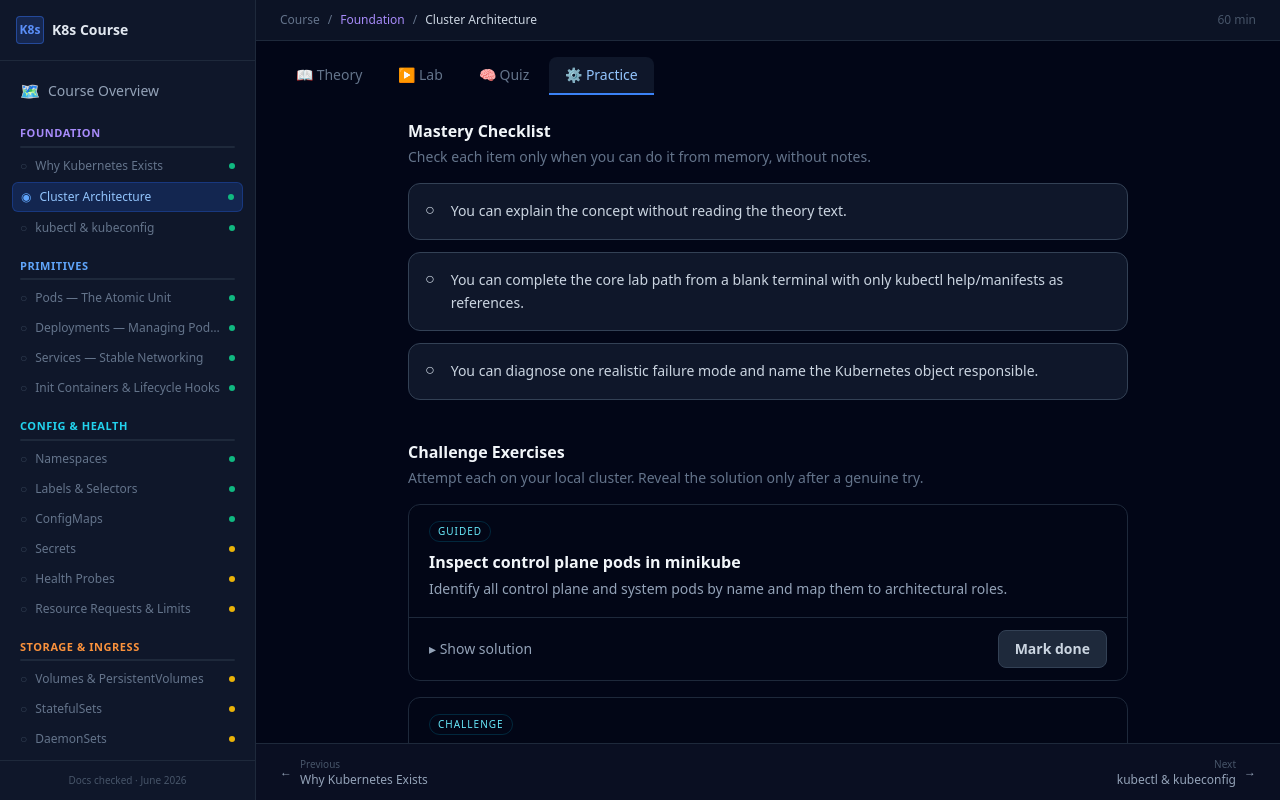
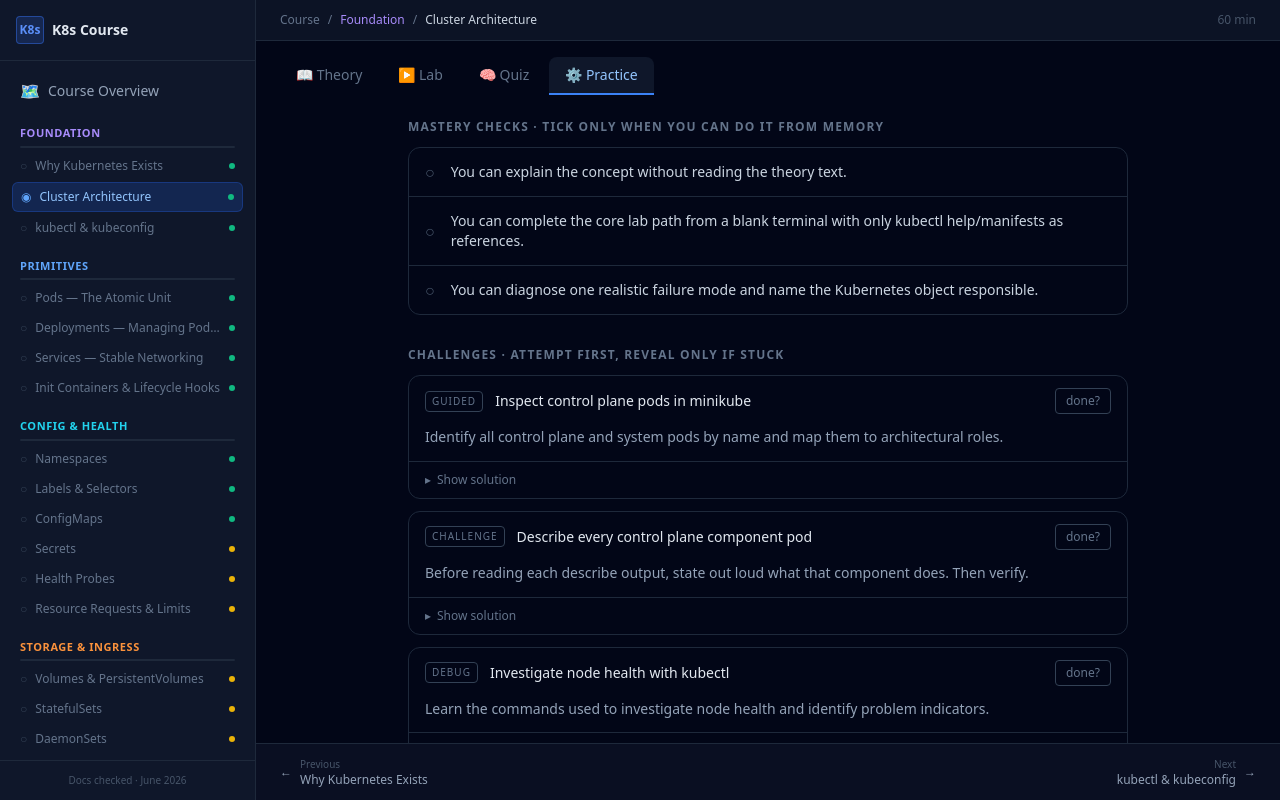
Before and after one commit to davidnbr/k8s_journey, a Next.js app: page /learn/phase-0/architecture in a window 1280 px wide. Both pictures are taken after a click on the button "⚙ Practice". Built offline with nearby package versions, Linux system fonts and the light colour scheme.

Commit message:
chore: separate steps on practice

```diff
--- a/app/learn/[phase]/[module]/LessonPageClient.tsx
+++ b/app/learn/[phase]/[module]/LessonPageClient.tsx
@@ -293,11 +293,7 @@
   const toggleCheck = (index: number) => {
     setCheckedItems((prev) => {
       const next = new Set(prev)
-      if (next.has(index)) {
-        next.delete(index)
-      } else {
-        next.add(index)
-      }
+      next.has(index) ? next.delete(index) : next.add(index)
       return next
     })
   }
@@ -305,11 +301,7 @@
   const toggleSolution = (id: string) => {
     setRevealedSolutions((prev) => {
       const next = new Set(prev)
-      if (next.has(id)) {
-        next.delete(id)
-      } else {
-        next.add(id)
-      }
+      next.has(id) ? next.delete(id) : next.add(id)
       return next
     })
   }
@@ -317,11 +309,7 @@
   const toggleDone = (id: string) => {
     setDoneExercises((prev) => {
       const next = new Set(prev)
-      if (next.has(id)) {
-        next.delete(id)
-      } else {
-        next.add(id)
-      }
+      next.has(id) ? next.delete(id) : next.add(id)
       return next
     })
   }
@@ -331,116 +319,93 @@
   ) ?? []
 
   return (
-    <div className="mb-8 space-y-10">
+    <div className="space-y-8 pb-8">
       {/* Mastery checklist */}
       <section>
-        <h2 className="text-base font-bold text-slate-100 mb-1">Mastery Checklist</h2>
-        <p className="text-sm text-slate-500 mb-4">Check each item only when you can do it from memory, without notes.</p>
-        <ul className="space-y-3">
+        <h2 className="text-xs font-bold uppercase tracking-widest text-slate-500 mb-3">
+          Mastery checks · tick only when you can do it from memory
+        </h2>
+        <ul className="divide-y divide-slate-800 border border-slate-800 rounded-xl overflow-hidden">
           {masteryChecks.map((item, index) => {
             const checked = checkedItems.has(index)
             return (
               <li key={index}>
                 <button
                   onClick={() => toggleCheck(index)}
-                  className={`w-full text-left flex items-start gap-4 px-4 py-4 rounded-xl border text-sm leading-relaxed transition-all ${
-                    checked
-                      ? 'bg-emerald-500/10 border-emerald-500/30 text-emerald-300'
-                      : 'bg-slate-900 border-slate-700 text-slate-300 hover:border-slate-600'
+                  className={`w-full text-left flex items-center gap-4 px-4 py-3.5 text-sm transition-colors ${
+                    checked ? 'bg-emerald-500/8 text-emerald-300' : 'text-slate-300 hover:bg-slate-800/60'
                   }`}
                 >
-                  <span className="flex-shrink-0 mt-0.5 font-mono text-base leading-none">
+                  <span className={`flex-shrink-0 text-base leading-none ${checked ? 'text-emerald-400' : 'text-slate-600'}`}>
                     {checked ? '✓' : '○'}
                   </span>
-                  <span>{item}</span>
+                  <span className={checked ? 'line-through decoration-emerald-600 opacity-60' : ''}>{item}</span>
                 </button>
               </li>
             )
           })}
         </ul>
-        {allChecked && (
-          <div className="mt-4 flex items-center gap-2 bg-emerald-500/10 border border-emerald-500/30 rounded-xl px-4 py-3">
-            <span className="text-emerald-400">✓</span>
-            <span className="text-emerald-300 text-sm font-semibold">All checks complete — ready to move on.</span>
-          </div>
+        {allChecked && masteryChecks.length > 0 && (
+          <p className="mt-2 text-xs text-emerald-400 pl-1">All done — move on.</p>
         )}
       </section>
 
       {/* Challenge exercises */}
       {exerciseTasks.length > 0 && (
         <section>
-          <h2 className="text-base font-bold text-slate-100 mb-1">Challenge Exercises</h2>
-          <p className="text-sm text-slate-500 mb-4">Attempt each on your local cluster. Reveal the solution only after a genuine try.</p>
-          <div className="space-y-4">
+          <h2 className="text-xs font-bold uppercase tracking-widest text-slate-500 mb-3">
+            Challenges · attempt first, reveal only if stuck
+          </h2>
+          <div className="space-y-3">
             {exerciseTasks.map((task) => {
               const revealed = revealedSolutions.has(task.id)
               const done = doneExercises.has(task.id)
               return (
-                <div
-                  key={task.id}
-                  className={`border rounded-xl overflow-hidden transition-all ${
-                    done ? 'border-emerald-500/30 bg-emerald-500/5' : 'border-slate-800 bg-slate-950/50'
-                  }`}
-                >
-                  <div className="px-5 py-4 flex items-start justify-between gap-3">
-                    <div className="flex-1 min-w-0">
-                      <div className="flex items-center gap-2 mb-2">
-                        <span className="text-[10px] uppercase tracking-widest text-cyan-300 border border-cyan-500/20 rounded-full px-2 py-0.5">
-                          {task.kind}
-                        </span>
-                        {done && (
-                          <span className="text-[10px] uppercase tracking-widest text-emerald-300 border border-emerald-500/20 rounded-full px-2 py-0.5">
-                            done
-                          </span>
-                        )}
-                      </div>
-                      <p className="text-base font-semibold text-slate-100">{task.title}</p>
-                      <p className="text-sm text-slate-400 mt-1 leading-relaxed">{task.goal}</p>
-                    </div>
+                <div key={task.id} className={`border rounded-xl overflow-hidden transition-colors ${done ? 'border-emerald-500/25' : 'border-slate-800'}`}>
+                  {/* Header */}
+                  <div className="px-4 py-3 flex items-center gap-3">
+                    <span className="text-[10px] uppercase tracking-widest text-slate-500 border border-slate-700 rounded px-1.5 py-0.5">{task.kind}</span>
+                    <p className="flex-1 text-sm font-medium text-slate-200">{task.title}</p>
+                    <button
+                      onClick={() => toggleDone(task.id)}
+                      className={`text-xs px-2.5 py-1 rounded border transition-all ${
+                        done ? 'border-emerald-500/30 text-emerald-400' : 'border-slate-700 text-slate-500 hover:text-slate-300'
+                      }`}
+                    >
+                      {done ? '✓' : 'done?'}
+                    </button>
                   </div>
 
-                  {revealed && (
-                    <div className="grid md:grid-cols-3 gap-0 border-t border-slate-800">
-                      <div className="p-4 border-b md:border-b-0 md:border-r border-slate-800">
-                        <div className="text-xs uppercase tracking-widest text-slate-500 mb-3 font-semibold">Run</div>
-                        <pre className="overflow-x-auto text-xs leading-relaxed text-cyan-200 font-mono whitespace-pre-wrap">
-                          {task.commands.join('\n')}
-                        </pre>
-                      </div>
-                      <div className="p-4 border-b md:border-b-0 md:border-r border-slate-800">
-                        <div className="text-xs uppercase tracking-widest text-slate-500 mb-3 font-semibold">Verify</div>
-                        <pre className="overflow-x-auto text-xs leading-relaxed text-emerald-200 font-mono whitespace-pre-wrap">
-                          {task.verify.join('\n')}
-                        </pre>
-                        <p className="text-xs text-slate-500 mt-3 leading-relaxed">{task.expectedOutcome}</p>
-                      </div>
-                      <div className="p-4">
-                        <div className="text-xs uppercase tracking-widest text-slate-500 mb-3 font-semibold">Cleanup</div>
-                        <pre className="overflow-x-auto text-xs leading-relaxed text-amber-200 font-mono whitespace-pre-wrap">
-                          {task.cleanup.join('\n')}
-                        </pre>
-                      </div>
-                    </div>
-                  )}
+                  {/* Goal */}
+                  <p className="px-4 pb-3 text-sm text-slate-400 leading-relaxed">{task.goal}</p>
 
-                  <div className="px-5 py-3 border-t border-slate-800 flex items-center gap-3">
+                  {/* Solution */}
+                  <div className="border-t border-slate-800">
                     <button
                       onClick={() => toggleSolution(task.id)}
-                      className="text-sm text-slate-400 hover:text-slate-200 transition-colors"
+                      className="w-full px-4 py-2.5 text-left text-xs text-slate-500 hover:text-slate-300 transition-colors flex items-center gap-1.5"
                     >
-                      {revealed ? '▾ Hide solution' : '▸ Show solution'}
+                      <span>{revealed ? '▾' : '▸'}</span>
+                      <span>{revealed ? 'Hide solution' : 'Show solution'}</span>
                     </button>
-                    <div className="flex-1" />
-                    <button
-                      onClick={() => toggleDone(task.id)}
-                      className={`text-sm font-semibold px-4 py-2 rounded-lg border transition-all ${
-                        done
-                          ? 'bg-emerald-500/10 border-emerald-500/30 text-emerald-300'
-                          : 'bg-slate-800 border-slate-700 text-slate-300 hover:border-slate-600'
-                      }`}
-                    >
-                      {done ? '✓ Done' : 'Mark done'}
-                    </button>
+
+                    {revealed && (
+                      <div className="border-t border-slate-800 bg-slate-950/60 px-4 py-4 space-y-4">
+                        <div>
+                          <span className="text-[10px] uppercase tracking-widest text-cyan-500 font-semibold">Run</span>
+                          <pre className="mt-1.5 text-xs text-cyan-200 font-mono whitespace-pre-wrap leading-relaxed">{task.commands.join('\n')}</pre>
+                        </div>
+                        <div>
+                          <span className="text-[10px] uppercase tracking-widest text-emerald-500 font-semibold">Verify</span>
+                          <pre className="mt-1.5 text-xs text-emerald-200 font-mono whitespace-pre-wrap leading-relaxed">{task.verify.join('\n')}</pre>
+                          {task.expectedOutcome && <p className="mt-1.5 text-xs text-slate-500 leading-relaxed">{task.expectedOutcome}</p>}
+                        </div>
+                        <div>
+                          <span className="text-[10px] uppercase tracking-widest text-amber-500 font-semibold">Cleanup</span>
+                          <pre className="mt-1.5 text-xs text-amber-200 font-mono whitespace-pre-wrap leading-relaxed">{task.cleanup.join('\n')}</pre>
+                        </div>
+                      </div>
+                    )}
                   </div>
                 </div>
               )
@@ -452,8 +417,7 @@
       {/* Official docs */}
       {uniqueSourceRefs.length > 0 && (
         <section>
-          <h2 className="text-base font-bold text-slate-100 mb-2">Official Docs</h2>
-          <p className="text-sm text-slate-500 mb-4">Reference material from the Kubernetes project.</p>
+          <h2 className="text-xs font-bold uppercase tracking-widest text-slate-500 mb-3">Docs</h2>
           <div className="flex flex-wrap gap-2">
             {uniqueSourceRefs.map((ref, i) => (
               <a
@@ -461,7 +425,7 @@
                 href={ref.url}
                 target="_blank"
                 rel="noopener noreferrer"
-                className="text-sm text-blue-400 hover:text-blue-300 bg-slate-900 border border-slate-700 hover:border-blue-500/40 rounded-lg px-4 py-2 transition-all"
+                className="text-xs text-blue-400 hover:text-blue-300 bg-slate-900 border border-slate-800 hover:border-slate-600 rounded-lg px-3 py-1.5 transition-all"
               >
                 {ref.title}
               </a>
```
